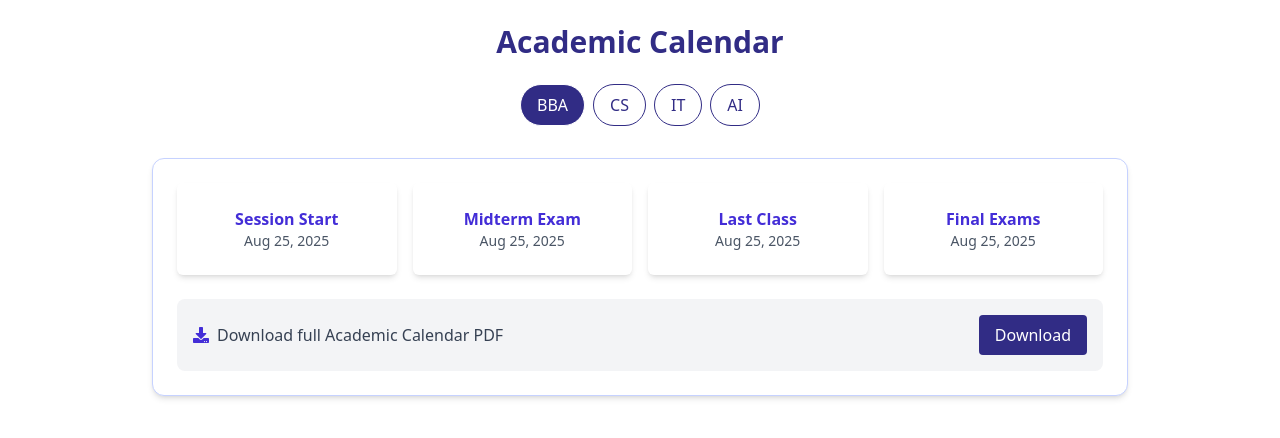
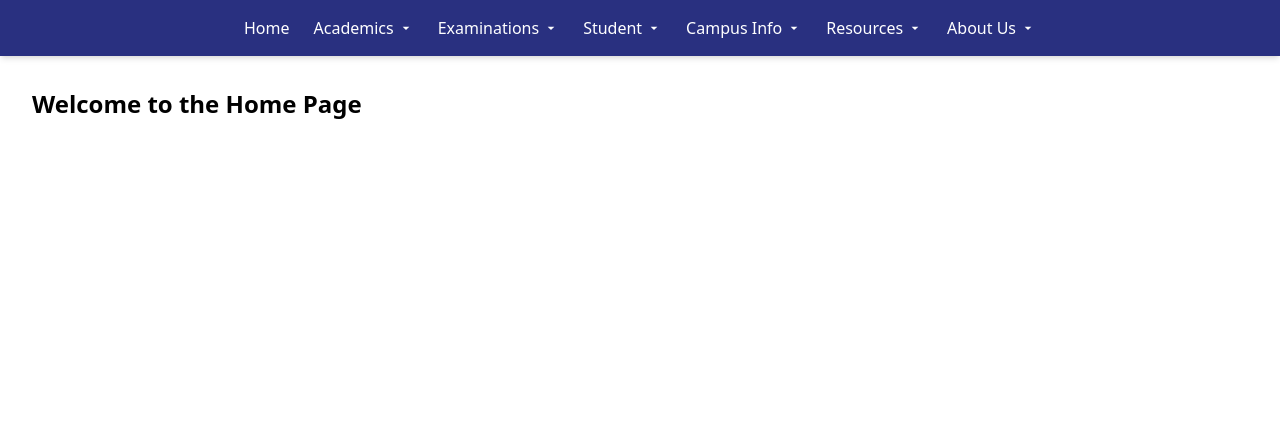
Before and after one commit to Kalsoom08/FYP-FrontEnd, a React (Vite) app: page / in a window 1280 px wide. Shown: the top 438 px of the page. Built offline with nearby package versions, Linux system fonts and the light colour scheme; the HTML template or start-up script is replaced by a standard one.

Commit message:
Some changes in desktop navbar and create a mobile menu for navbar

```diff
--- /dev/null
+++ b/src/APIs/Menu/AllMenus.jsx
@@ -0,0 +1,55 @@
+export const menuItems = [
+  {
+    title: "Academics",
+    key: "academics",
+    links: [
+      { label: "Notes", path: "/academics/notes" },
+      { label: "Softwares", path: "/academics/softwares" },
+      { label: "Subjects", path: "/academics/subjects" },
+      { label: "Timetable", path: "/academics/timetable" },
+    ],
+  },
+  {
+    title: "Examinations",
+    key: "examinations",
+    links: [
+      { label: "Datesheet", path: "/examinations/datesheet" },
+      { label: "Hall Statement", path: "/examinations/hall-statement" },
+      { label: "Timetable", path: "/examinations/timetable" },
+      { label: "Top 10 Students", path: "/examinations/top-10-students" },
+    ],
+  },
+  {
+    title: "Student",
+    key: "students",
+    links: [
+      { label: "Registration", path: "/students/registration" },
+      { label: "Renewal", path: "/students/feeslip" },
+      { label: "New Students Rollnumber", path: "/rollnumber" },
+    ],
+  },
+  {
+    title: "Campus Info",
+    key: "campusinfo",
+    links: [
+      { label: "Campus Map", path: "/campus/map" },
+      { label: "Contact Info", path: "/campus/contact" },
+    ],
+  },
+  {
+    title: "Resources",
+    key: "resources",
+    links: [
+      { label: "Library", path: "/resources/library" },
+      { label: "Computer Labs", path: "/resources/labs" },
+    ],
+  },
+  {
+    title: "About Us",
+    key: "aboutus",
+    links: [
+      { label: "Vision & Mission", path: "/about/vision" },
+      { label: "Our Team", path: "/about/team" },
+    ],
+  },
+];
--- a/src/App.jsx
+++ b/src/App.jsx
@@ -1,11 +1,28 @@
+import React from 'react';
+import { BrowserRouter as Router, Routes, Route } from 'react-router-dom';
 import { ToastContainer } from 'react-toastify';
 import 'react-toastify/dist/ReactToastify.css';
-import { Calendar } from './Pages/Public/Calendar';
+import { Academics } from './Layout/Academics/Academics';
+import { Examinations } from './Layout/Examinations/Examinations';
+import { Home } from './Pages/Public/Home';
+import {Students} from '../src/Layout/Students/Students';
+import Navbar from './Components/NavBar/Navbar';
 
 const App = () => {
   return (
     <div>
-      <Calendar />
+      <Navbar />
+
+      <div className="p-4">
+        <Routes>
+          <Route path="/" element={<Home />} />
+          <Route path="/academics/*" element={<Academics />} />
+          <Route path="/examinations/*" element={<Examinations />} />
+          <Route path='/students/*' element={<Students/>}/>
+
+        </Routes>
+      </div>
+
       <ToastContainer
         position="top-right"
         autoClose={3000}
@@ -18,7 +35,7 @@ const App = () => {
         theme="light"
       />
     </div>
-  )
-}
+  );
+};
 
-export default App
+export default App;
--- a/src/Components/NavBar/DesktopNavbar.jsx
+++ b/src/Components/NavBar/DesktopNavbar.jsx
@@ -1,119 +1,64 @@
-import React, { useState } from 'react';
-import { Link } from 'react-router-dom';
+import React, { useState, useEffect, useRef } from 'react';
+import { Link, useLocation } from 'react-router-dom';
 import { MdArrowDropDown } from "react-icons/md";
-
+import { menuItems } from '../../APIs/Menu/AllMenus.jsx'
 export const DesktopNavbar = () => {
   const [openDropdown, setOpenDropdown] = useState(null);
+  const location = useLocation();
+  const navRef = useRef();
+
+  useEffect(() => {
+    setOpenDropdown(null);
+  }, [location]);
+
+  useEffect(() => {
+    const handleClickOutside = (e) => {
+      if (navRef.current && !navRef.current.contains(e.target)) {
+        setOpenDropdown(null);
+      }
+    };
+    document.addEventListener('mousedown', handleClickOutside);
+    return () => document.removeEventListener('mousedown', handleClickOutside);
+  }, []);
 
   const toggleDropdown = (menu) => {
-    setOpenDropdown(prev => (prev === menu ? null : menu));
+    setOpenDropdown((prev) => (prev === menu ? null : menu));
   };
 
+  const dropdownClass =
+    "absolute flex flex-col bg-[#293080] text-white mt-2 rounded shadow-lg min-w-[180px] z-10 animate-fadeIn origin-top";
+
+  const menuItemClass =
+    "px-4 py-2 hover:bg-[#3340CC]/80 hover:text-white transition duration-200";
+
   return (
-    <nav className="p-4 bg-[#293080] text-white">
+    <nav ref={navRef} className="p-4 bg-[#293080] text-white shadow-md z-50 relative">
       <ul className="flex gap-6 items-center justify-center">
         <li>
-          <Link to="/">Home</Link>
+          <Link to="/" className="hover:text-gray-300 transition duration-200">
+            Home
+          </Link>
         </li>
 
-        <li className="relative">
+        {menuItems.map((menu) => (
+          <li key={menu.key} className="relative">
             <button
-            onClick={() => toggleDropdown('academics')}
-            className="flex items-center gap-1 focus:outline-none"
+              onClick={() => toggleDropdown(menu.key)}
+              className="flex items-center gap-1 focus:outline-none hover:text-gray-300 transition-all duration-200"
             >
-            Academics <MdArrowDropDown />
+              {menu.title} <MdArrowDropDown />
             </button>
-          {openDropdown === 'academics' && (
-            <div className="absolute flex flex-col bg-[#293080] text-white mt-2 rounded shadow-lg min-w-[150px] z-10">
-              <Link to="/academics/notes" className="px-4 py-2 ">Notes</Link>
-              <Link to="/academics/softwares" className="px-4 py-2 ">Softwares</Link>
-              <Link to="/academics/subjects" className="px-4 py-2 ">Subjects</Link>
-              <Link to="/academics/timetable" className="px-4 py-2 ">Timetable</Link>
+            {openDropdown === menu.key && (
+              <div className={dropdownClass}>
+                {menu.links.map((link) => (
+                  <Link key={link.path} to={link.path} className={menuItemClass}>
+                    {link.label}
+                  </Link>
+                ))}
               </div>
             )}
           </li>
-
-
-        <li className="relative">
-          <button
-            onClick={() => toggleDropdown('examinations')}
-            className="flex items-center gap-1 focus:outline-none"
-          >
-            Examinations <MdArrowDropDown />
-          </button>
-          {openDropdown === 'examinations' && (
-            <div className="absolute flex flex-col bg-[#293080] text-whitemt-2 rounded shadow-lg min-w-[150px] z-10">
-              <Link to="/examinations/datesheet" className="px-4 py-2 ">Datesheet</Link>
-              <Link to="/examinations/hall-statement" className="px-4 py-2 ">Hall Statement</Link>
-              <Link to="/examinations/timetable" className="px-4 py-2 ">Timetable</Link>
-              <Link to="/examinations/top-10-students" className="px-4 py-2 ">Top 10 Students</Link>
-            </div>
-          )}
-        </li>
-
-
-        <li className="relative">
-          <button
-            onClick={() => toggleDropdown('students')}
-            className="flex items-center gap-1 focus:outline-none"
-          >
-            Student <MdArrowDropDown />
-          </button>
-          {openDropdown === 'students' && (
-            <div className="absolute flex flex-col bg-[#293080] text-white mt-2 rounded shadow-lg min-w-[150px] z-10">
-              <Link to="/students/registration" className="px-4 py-2 ">Registration</Link>
-              <Link to="/students/feeslip" className="px-4 py-2 ">Renewal</Link>
-              <Link to="/rollnumber" className="px-4 py-2 ">New Students Rollnumber</Link>
-
-            </div>
-          )}
-        </li>
-
-
-      <li className="relative">
-          <button
-            onClick={() => toggleDropdown('campusinfo')}
-            className="flex items-center gap-1 focus:outline-none"
-          >
-            Campus Info <MdArrowDropDown />
-          </button>
-          {openDropdown === 'campusinfo' && (
-            <div className="absolute flex flex-col bg-[#293080] text-white mt-2 rounded shadow-lg min-w-[150px] z-10">
-
-            </div>
-          )}
-        </li>
-
-
-        <li className="relative">
-          <button
-            onClick={() => toggleDropdown('resources')}
-            className="flex items-center gap-1 focus:outline-none"
-          >
-            Resources <MdArrowDropDown />
-          </button>
-          {openDropdown === 'resources' && (
-            <div className="absolute flex flex-col bg-[#293080] text-white mt-2 rounded shadow-lg min-w-[150px] z-10">
-
-            </div>
-          )}
-        </li>
-
-
-
-        <li className="relative">
-          <button
-            onClick={() => toggleDropdown('aboutus')}
-            className="flex items-center gap-1 focus:outline-none"
-          >
-            About Us <MdArrowDropDown />
-          </button>
-          {openDropdown === 'aboutus' && (
-            <div className="absolute flex flex-col bg-[#293080] text-white mt-2 rounded shadow-lg min-w-[150px] z-10">
-
-            </div>
-          )}
-        </li>
+        ))}
       </ul>
     </nav>
   );
--- /dev/null
+++ b/src/Components/NavBar/MobileNavbar.jsx
@@ -0,0 +1,78 @@
+import React, { useState } from 'react';
+import { Link } from 'react-router-dom';
+import { MdClose, MdArrowDropDown } from 'react-icons/md';
+import { menuItems } from '../../APIs/Menu/AllMenus.jsx';
+
+export const MobileNavbar = () => {
+  const [openMenu, setOpenMenu] = useState(false);
+  const [openDropdown, setOpenDropdown] = useState(null);
+
+  const toggleDropdown = (key) => {
+    setOpenDropdown(prev => (prev === key ? null : key));
+  };
+
+  return (
+    <>
+      <nav className="w-full px-4 py-3 flex items-center justify-end bg-transparent text-black">
+        <button
+          onClick={() => setOpenMenu(true)}
+          className="text-sm sm:text-base px-4 py-2 bg-[#293080] text-white rounded hover:bg-[#1e2566] transition-all duration-300"
+        >
+          Menu
+        </button>
+      </nav>
+      <div
+        className={`fixed top-0 left-0 h-full w-[65%] bg-[#293080] text-white z-50 transform transition-transform duration-300 ease-in-out shadow-xl ${
+          openMenu ? 'translate-x-0' : '-translate-x-full'
+        }`}
+      >
+        <div className="flex justify-end p-4">
+          <button
+            onClick={() => {
+              setOpenMenu(false);
+              setOpenDropdown(null);
+            }}
+            className="text-3xl hover:text-gray-300"
+          >
+            <MdClose />
+          </button>
+        </div>
+        <div className="px-6 pb-6 space-y-6 overflow-y-auto max-h-[90vh]">
+          {menuItems.map(menu => (
+            <div key={menu.key}>
+              <button
+                onClick={() => toggleDropdown(menu.key)}
+                className="w-full text-left flex justify-between items-center text-lg font-semibold hover:text-gray-300 transition duration-200"
+              >
+                {menu.title}
+                <MdArrowDropDown
+                  className={`text-2xl transition-transform duration-300 ${
+                    openDropdown === menu.key ? 'rotate-180' : ''
+                  }`}
+                />
+              </button>
+
+              {openDropdown === menu.key && (
+                <div className="ml-4 mt-2 pl-2 border-l border-white space-y-2 text-sm transition-all duration-300 ease-in-out">
+                  {menu.links.map(link => (
+                    <Link
+                      key={link.path}
+                      to={link.path}
+                      onClick={() => {
+                        setOpenMenu(false);
+                        setOpenDropdown(null);
+                      }}
+                      className="block px-2 py-1 rounded hover:bg-[#3340CC]/80  transition duration-200"
+                    >
+                      {link.label}
+                    </Link>
+                  ))}
+                </div>
+              )}
+            </div>
+          ))}
+        </div>
+      </div>
+    </>
+  );
+};
--- /dev/null
+++ b/src/Components/NavBar/Navbar.jsx
@@ -0,0 +1,17 @@
+import { DesktopNavbar } from './DesktopNavbar';
+import { MobileNavbar } from './MobileNavbar';
+
+const Navbar = () => {
+  return (
+    <>
+      <div className="hidden md:block">
+        <DesktopNavbar />
+      </div>
+      <div className="block md:hidden">
+        <MobileNavbar />
+      </div>
+    </>
+  );
+};
+
+export default Navbar;
--- /dev/null
+++ b/src/main.jsx
@@ -0,0 +1,21 @@
+import { StrictMode } from 'react'
+import { createRoot } from 'react-dom/client'
+import './index.css'
+import App from './App.jsx'
+import { Provider } from 'react-redux';
+import store from '../src/store.js';
+import {QueryClientProvider, QueryClient} from '@tanstack/react-query';
+import { BrowserRouter } from 'react-router-dom';
+const queryclient = new QueryClient()
+
+createRoot(document.getElementById('root')).render(
+  <StrictMode>
+    <BrowserRouter>
+    <QueryClientProvider client={queryclient}>
+    <Provider store={store}>
+        <App />
+    </Provider>
+</QueryClientProvider>
+</BrowserRouter>
+  </StrictMode>,
+)
```
Lines whose indentation alone changed are shown as unchanged.
